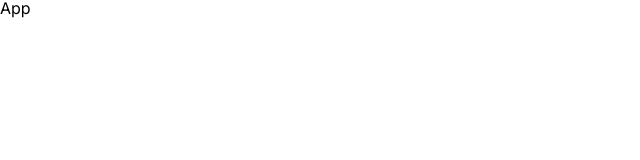
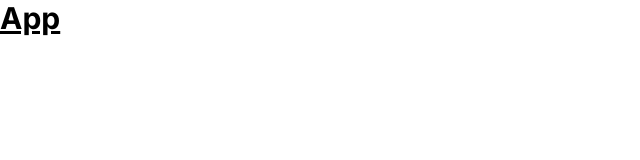
Before and after one commit to donghoonlee94/next-boilerplate-2023, a Next.js app: page / in a window 1280 px wide. Shown: the top 160 px of the page, without its empty margins (0-640 px from the left). Built offline with nearby package versions, Linux system fonts and the light colour scheme.

Commit message:
feature: add tailwind, remove emotion

```diff
--- /dev/null
+++ b/postcss.config.js
@@ -0,0 +1,6 @@
+module.exports = {
+  plugins: {
+    tailwindcss: {},
+    autoprefixer: {},
+  },
+}
--- a/src/app/layout.tsx
+++ b/src/app/layout.tsx
@@ -1,10 +1,10 @@
 'use client';
 
+import '@/styles/globals.css';
 import type { Metadata } from 'next';
 import { Inter } from 'next/font/google';
 import { QueryClient, QueryClientProvider } from '@tanstack/react-query';
 import { ReactQueryDevtools } from '@tanstack/react-query-devtools';
-import GlobalStyle from '@/styles/Global';
 
 const inter = Inter({ subsets: ['latin'] });
 
@@ -21,7 +21,6 @@
       <body className={inter.className}>
         <QueryClientProvider client={queryClient}>
           <ReactQueryDevtools />
-          <GlobalStyle />
           {children}
         </QueryClientProvider>
       </body>
--- a/src/app/page.tsx
+++ b/src/app/page.tsx
@@ -1,7 +1,7 @@
 export default function Home() {
   return (
     <main>
-      <div>App</div>
+      <div className="text-3xl font-bold underline">App</div>
     </main>
   );
 }
--- a/src/styles/Global.tsx
+++ /dev/null
@@ -1,134 +0,0 @@
-import { Global, css } from '@emotion/react';
-
-const styles = css`
-  html,
-  body {
-    html,
-    body,
-    div,
-    span,
-    applet,
-    object,
-    iframe,
-    h1,
-    h2,
-    h3,
-    h4,
-    h5,
-    h6,
-    p,
-    blockquote,
-    pre,
-    a,
-    abbr,
-    acronym,
-    address,
-    big,
-    cite,
-    code,
-    del,
-    dfn,
-    em,
-    img,
-    ins,
-    kbd,
-    q,
-    s,
-    samp,
-    small,
-    strike,
-    strong,
-    sub,
-    sup,
-    tt,
-    var,
-    b,
-    u,
-    i,
-    center,
-    dl,
-    dt,
-    dd,
-    ol,
-    ul,
-    li,
-    fieldset,
-    form,
-    label,
-    legend,
-    table,
-    caption,
-    tbody,
-    tfoot,
-    thead,
-    tr,
-    th,
-    td,
-    article,
-    aside,
-    canvas,
-    details,
-    embed,
-    figure,
-    figcaption,
-    footer,
-    header,
-    hgroup,
-    menu,
-    nav,
-    output,
-    ruby,
-    section,
-    summary,
-    time,
-    mark,
-    audio,
-    video {
-      margin: 0;
-      padding: 0;
-      border: 0;
-      font-size: 100%;
-      font: inherit;
-      vertical-align: baseline;
-    }
-    article,
-    aside,
-    details,
-    figcaption,
-    figure,
-    footer,
-    header,
-    hgroup,
-    menu,
-    nav,
-    section {
-      display: block;
-    }
-    body {
-      line-height: 1;
-    }
-    ol,
-    ul {
-      list-style: none;
-    }
-    blockquote,
-    q {
-      quotes: none;
-    }
-    blockquote:before,
-    blockquote:after,
-    q:before,
-    q:after {
-      content: '';
-      content: none;
-    }
-    table {
-      border-collapse: collapse;
-      border-spacing: 0;
-    }
-  }
-`;
-
-const GlobalStyle = () => <Global styles={styles} />;
-
-export default GlobalStyle;
--- /dev/null
+++ b/src/styles/globals.css
@@ -0,0 +1,127 @@
+@tailwind base;
+@tailwind components;
+@tailwind utilities;
+
+html,
+body,
+div,
+span,
+applet,
+object,
+iframe,
+h1,
+h2,
+h3,
+h4,
+h5,
+h6,
+p,
+blockquote,
+pre,
+a,
+abbr,
+acronym,
+address,
+big,
+cite,
+code,
+del,
+dfn,
+em,
+img,
+ins,
+kbd,
+q,
+s,
+samp,
+small,
+strike,
+strong,
+sub,
+sup,
+tt,
+var,
+b,
+u,
+i,
+center,
+dl,
+dt,
+dd,
+ol,
+ul,
+li,
+fieldset,
+form,
+label,
+legend,
+table,
+caption,
+tbody,
+tfoot,
+thead,
+tr,
+th,
+td,
+article,
+aside,
+canvas,
+details,
+embed,
+figure,
+figcaption,
+footer,
+header,
+hgroup,
+menu,
+nav,
+output,
+ruby,
+section,
+summary,
+time,
+mark,
+audio,
+video {
+  margin: 0;
+  padding: 0;
+  border: 0;
+  font-size: 100%;
+  font: inherit;
+  vertical-align: baseline;
+}
+article,
+aside,
+details,
+figcaption,
+figure,
+footer,
+header,
+hgroup,
+menu,
+nav,
+section {
+  display: block;
+}
+body {
+  line-height: 1;
+}
+ol,
+ul {
+  list-style: none;
+}
+blockquote,
+q {
+  quotes: none;
+}
+blockquote:before,
+blockquote:after,
+q:before,
+q:after {
+  content: '';
+  content: none;
+}
+table {
+  border-collapse: collapse;
+  border-spacing: 0;
+}
--- /dev/null
+++ b/tailwind.config.js
@@ -0,0 +1,15 @@
+/** @type {import('tailwindcss').Config} */
+module.exports = {
+  content: [
+    './app/**/*.{js,ts,jsx,tsx,mdx}',
+    './pages/**/*.{js,ts,jsx,tsx,mdx}',
+    './components/**/*.{js,ts,jsx,tsx,mdx}',
+
+    // Or if using `src` directory:
+    './src/**/*.{js,ts,jsx,tsx,mdx}',
+  ],
+  theme: {
+    extend: {},
+  },
+  plugins: [],
+};
```
Also changed, not shown: package.json (+4 -3 lines), 1 other file (tests, documents, lock files or other folders).
